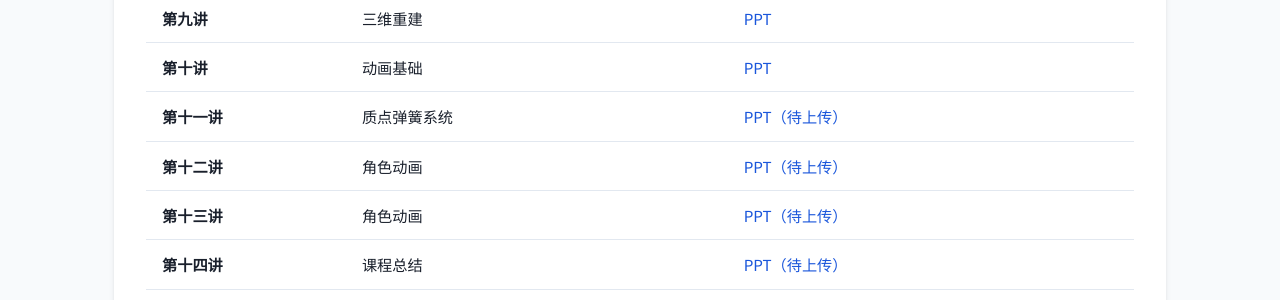
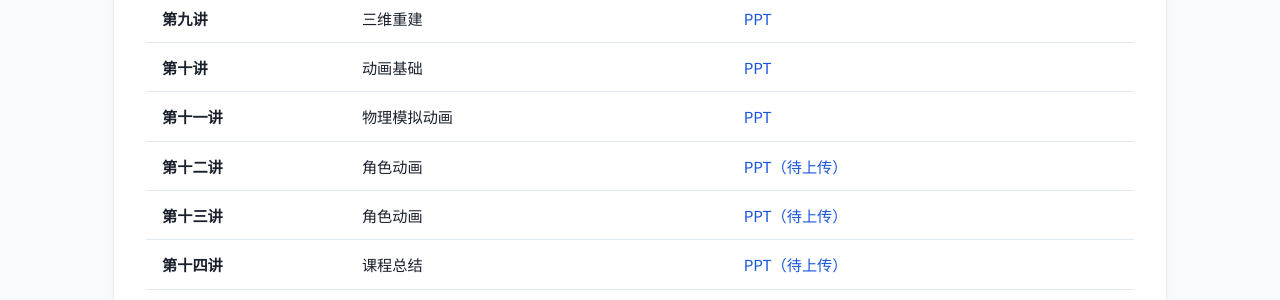
Before and after one commit to zhwinfo/zhwinfo.github.io, a Jekyll site: the page cg/index.html, which Jekyll copies as it is, in a window 1280 px wide and 900 px high, scrolled down 1340 px. Shown: the part 155-455 px from the top of the window. Built offline with Jekyll 4.4.1, drawn with Linux system fonts in a browser that asks for light colours.

Commit message:
fast update

```diff
--- a/cg/index.html
+++ b/cg/index.html
@@ -462,8 +462,8 @@
                         </tr>
                         <tr>
                             <td><strong>第十一讲</strong></td>
-                            <td>质点弹簧系统</td>
-                            <td><a href="javascript:void(0)" onclick="window.open(pptLink, '_blank')">PPT（待上传）</a></td>
+                            <td>物理模拟动画</td>
+                            <td><a href="javascript:void(0)" onclick="window.open(pptLink, '_blank')">PPT</a></td>
                         </tr>
                         <tr>
                             <td><strong>第十二讲</strong></td>
```
